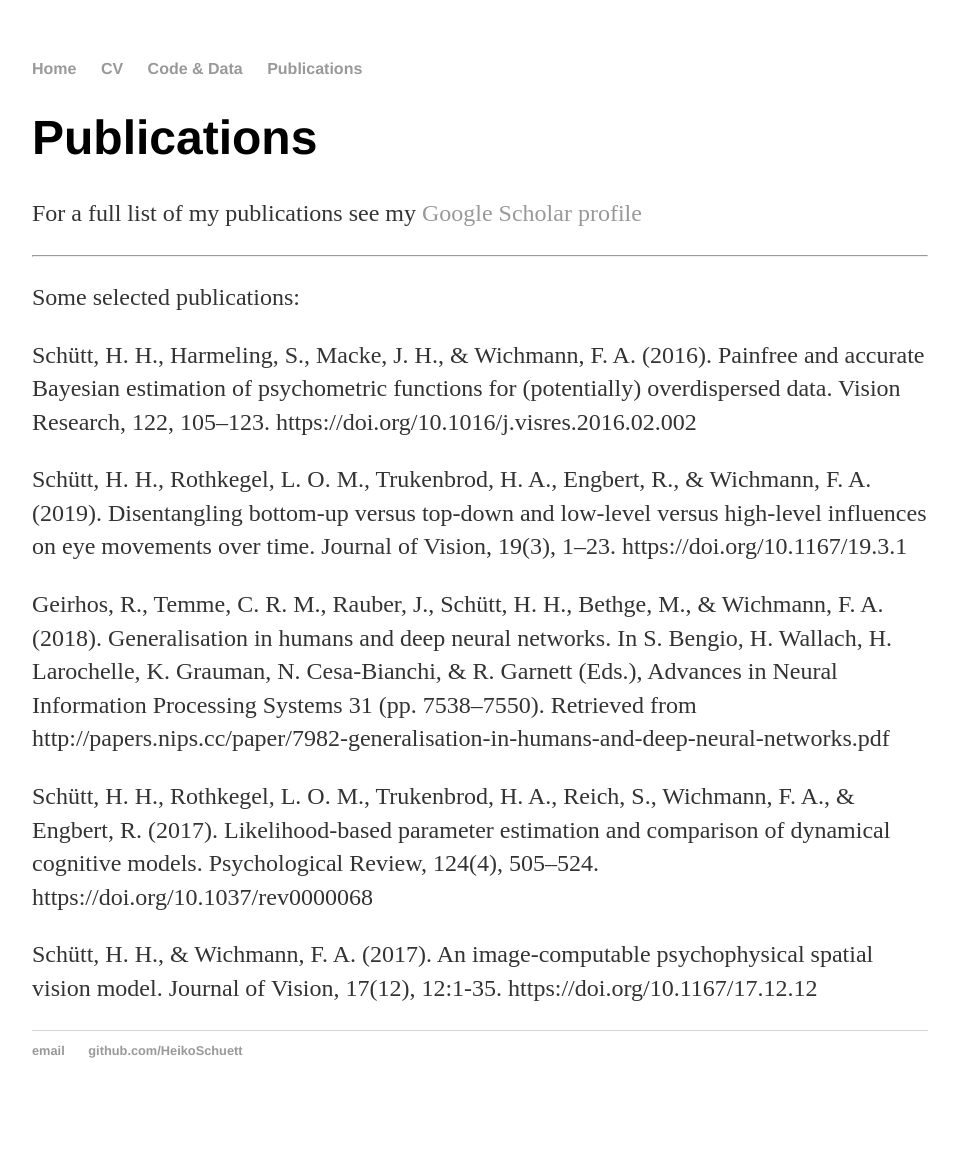
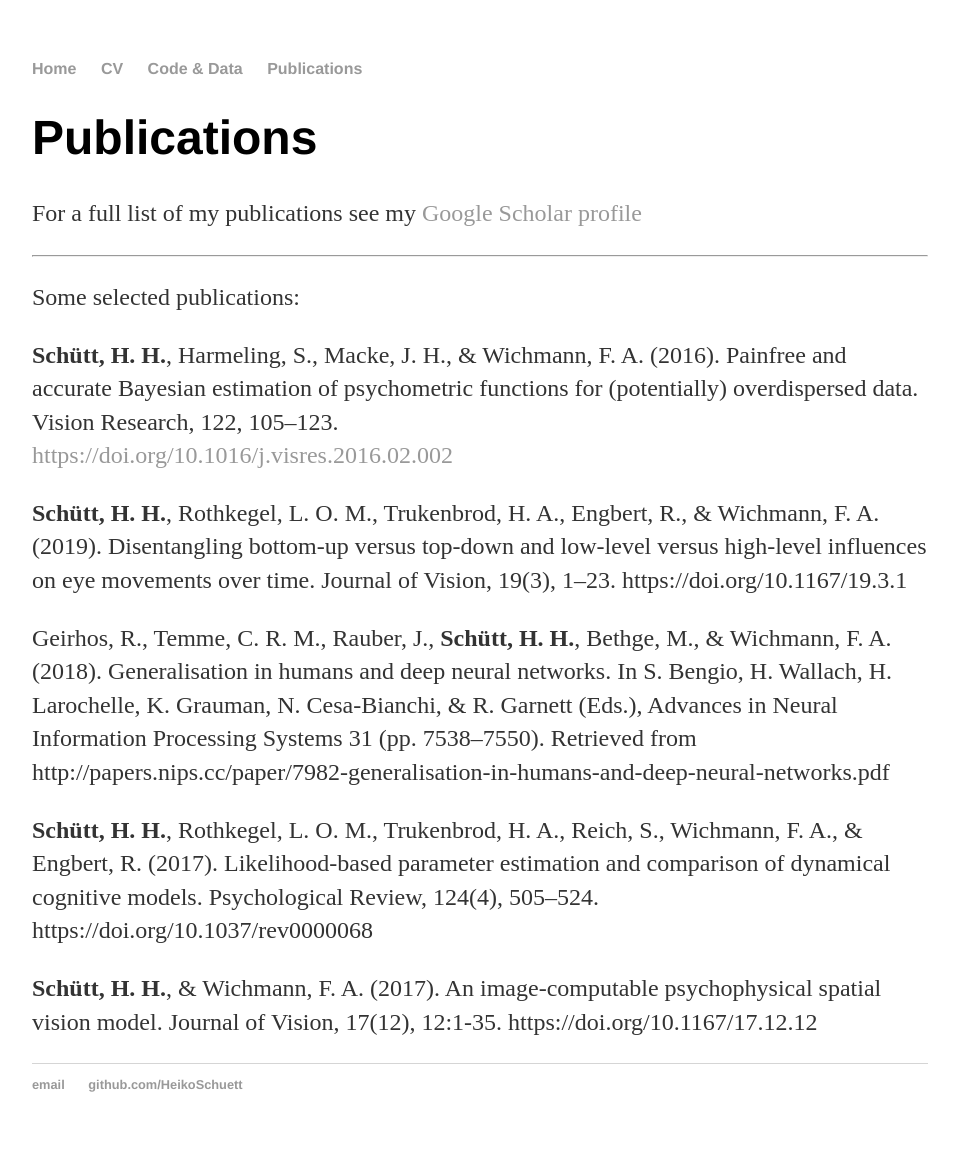
Before and after one commit to HeikoSchuett/HeikoSchuett.github.io, a Jekyll site: the page built from pub/index.html, in a window 1280 px wide. Shown: the whole page, without its empty margins (160-1119 px from the left). Built offline with Jekyll 4.4.1, drawn with Linux system fonts in a browser that asks for light colours; before the commit the page ends 1118 px from its top, so only the background shows below that.

```diff
--- a/pub/index.html
+++ b/pub/index.html
@@ -8,18 +8,19 @@ title: Publications
 	<hr>
 	<p>Some selected publications:</p>
 	<p>
-        Schütt, H. H., Harmeling, S., Macke, J. H., & Wichmann, F. A. (2016). Painfree and accurate Bayesian estimation of psychometric functions for (potentially) overdispersed data. Vision Research, 122, 105–123. https://doi.org/10.1016/j.visres.2016.02.002
+        <b>Schütt, H. H.</b>, Harmeling, S., Macke, J. H., & Wichmann, F. A. (2016). Painfree and accurate Bayesian estimation of psychometric functions for (potentially) overdispersed data. Vision Research, 122, 105–123.<br>
+	<a href="https://doi.org/10.1016/j.visres.2016.02.002">https://doi.org/10.1016/j.visres.2016.02.002</a>
 	</p>
 	<p>
-        Schütt, H. H., Rothkegel, L. O. M., Trukenbrod, H. A., Engbert, R., & Wichmann, F. A. (2019). Disentangling bottom-up versus top-down and low-level versus high-level influences on eye movements over time. Journal of Vision, 19(3), 1–23. https://doi.org/10.1167/19.3.1
+        <b>Schütt, H. H.</b>, Rothkegel, L. O. M., Trukenbrod, H. A., Engbert, R., & Wichmann, F. A. (2019). Disentangling bottom-up versus top-down and low-level versus high-level influences on eye movements over time. Journal of Vision, 19(3), 1–23. https://doi.org/10.1167/19.3.1
 	</p>
 	<p>
-        Geirhos, R., Temme, C. R. M., Rauber, J., Schütt, H. H., Bethge, M., & Wichmann, F. A. (2018). Generalisation in humans and deep neural networks. In S. Bengio, H. Wallach, H. Larochelle, K. Grauman, N. Cesa-Bianchi, & R. Garnett (Eds.), Advances in Neural Information Processing Systems 31 (pp. 7538–7550). Retrieved from http://papers.nips.cc/paper/7982-generalisation-in-humans-and-deep-neural-networks.pdf
+        Geirhos, R., Temme, C. R. M., Rauber, J., <b>Schütt, H. H.</b>, Bethge, M., & Wichmann, F. A. (2018). Generalisation in humans and deep neural networks. In S. Bengio, H. Wallach, H. Larochelle, K. Grauman, N. Cesa-Bianchi, & R. Garnett (Eds.), Advances in Neural Information Processing Systems 31 (pp. 7538–7550). Retrieved from http://papers.nips.cc/paper/7982-generalisation-in-humans-and-deep-neural-networks.pdf
 	</p>
 	<p>
-        Schütt, H. H., Rothkegel, L. O. M., Trukenbrod, H. A., Reich, S., Wichmann, F. A., & Engbert, R. (2017). Likelihood-based parameter estimation and comparison of dynamical cognitive models. Psychological Review, 124(4), 505–524. https://doi.org/10.1037/rev0000068
+        <b>Schütt, H. H.</b>, Rothkegel, L. O. M., Trukenbrod, H. A., Reich, S., Wichmann, F. A., & Engbert, R. (2017). Likelihood-based parameter estimation and comparison of dynamical cognitive models. Psychological Review, 124(4), 505–524. https://doi.org/10.1037/rev0000068
 	</p>
 	<p>
-        Schütt, H. H., & Wichmann, F. A. (2017). An image-computable psychophysical spatial vision model. Journal of Vision, 17(12), 12:1-35. https://doi.org/10.1167/17.12.12
+        <b>Schütt, H. H.</b>, & Wichmann, F. A. (2017). An image-computable psychophysical spatial vision model. Journal of Vision, 17(12), 12:1-35. https://doi.org/10.1167/17.12.12
 	</p>
 </div>
```
